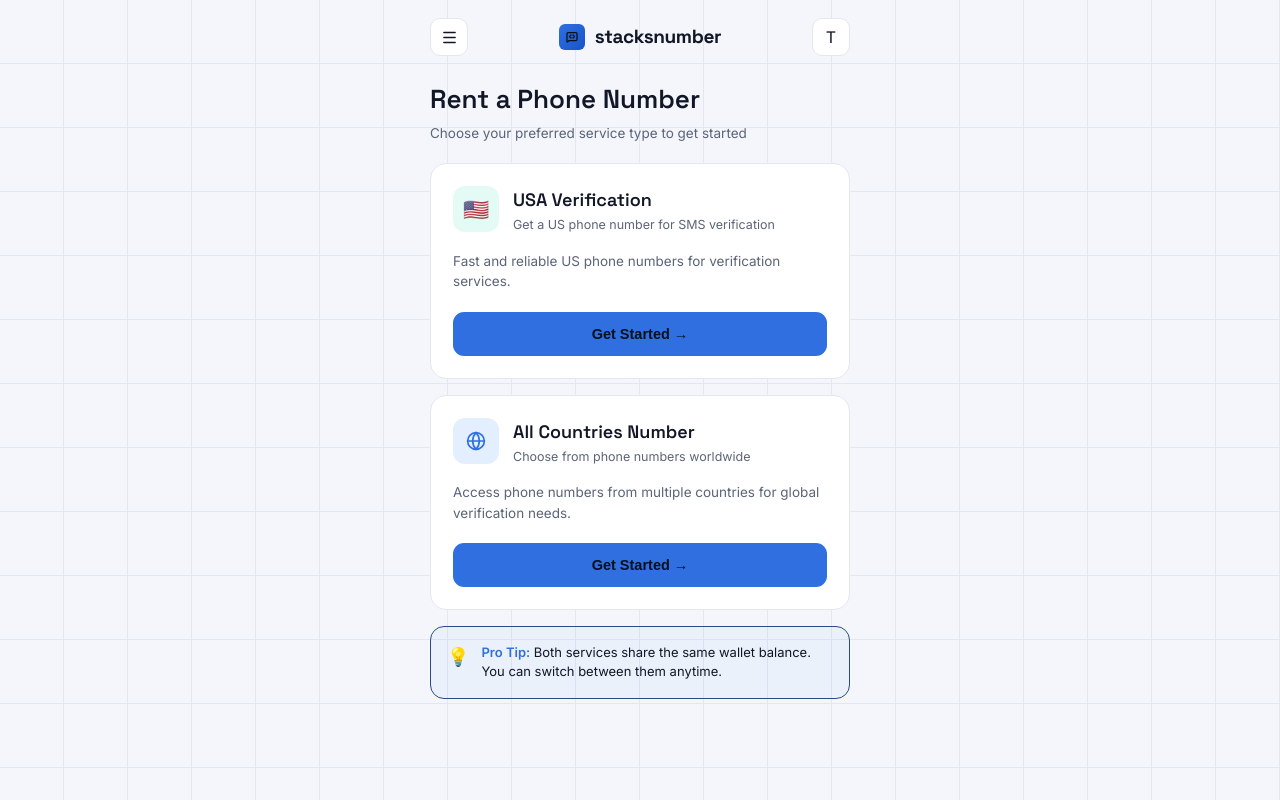
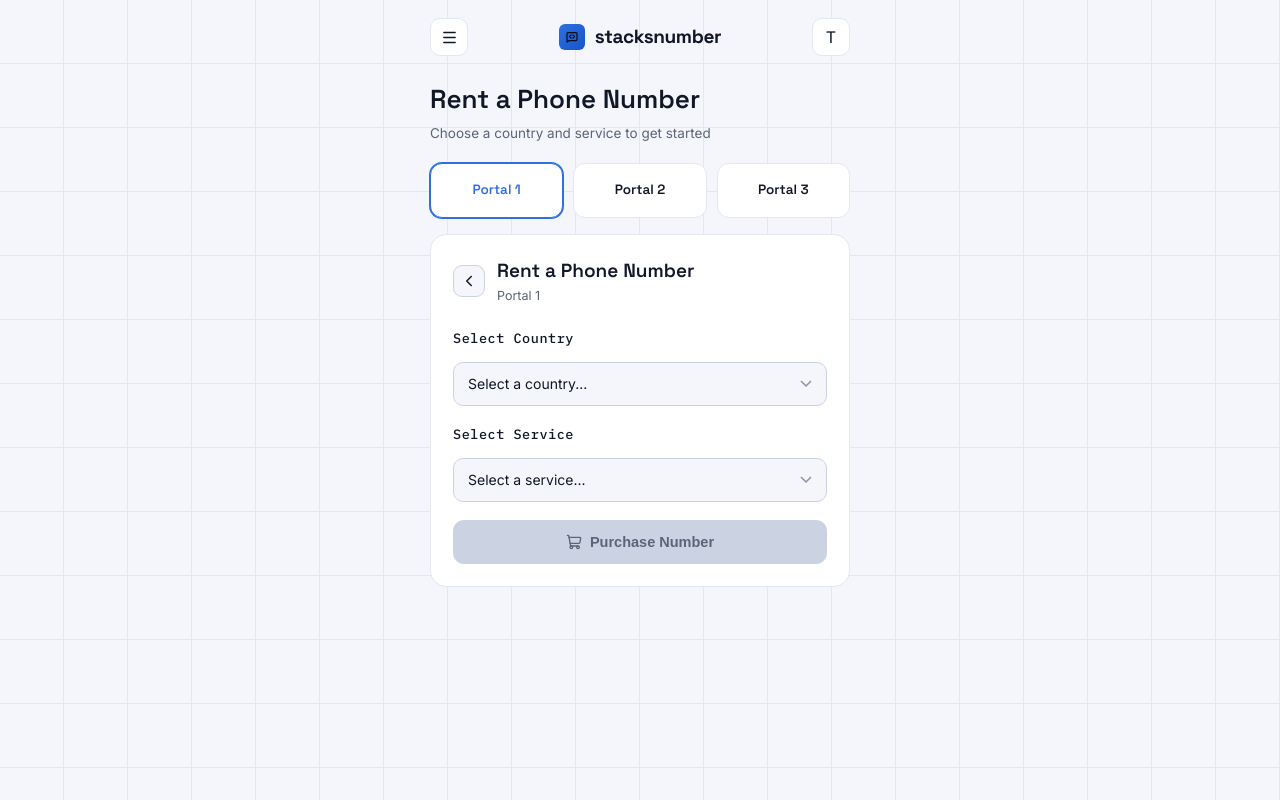
Before and after one commit to timiajeojo/stacks2, a Next.js app: page /dashboard/buy-number in a window 1280 px wide. Built offline with nearby package versions, Linux system fonts and the light colour scheme.

Commit message:
refactor(buy-number): remove USA verification, keep All Countries only

```diff
--- a/app/dashboard/buy-number/page.tsx
+++ b/app/dashboard/buy-number/page.tsx
@@ -6,7 +6,6 @@ import {
   ChevronDown,
   ChevronLeft,
   ShoppingCart,
-  Globe,
   LayoutGrid,
   ArrowDownToLine,
   CheckCircle2,
@@ -21,34 +20,23 @@ const navItems = [
   { label: "Rentals", href: "/dashboard/rentals", icon: Package },
 ];
 
-const usaPrices: Record<string, { cost: string; status: string }> = {
-  whatsapp: { cost: "$1.92", status: "High" },
-  telegram: { cost: "$1.50", status: "Medium" },
-  google: { cost: "$2.10", status: "High" },
-  instagram: { cost: "$1.75", status: "Medium" },
-  discord: { cost: "$1.40", status: "Low" },
-};
-
+// Placeholder — will be replaced once we wire up real Fleexa pricing per
+// country/service/server (sms1/sms2/sms3).
 const tiers = [
   { id: 1, price: "$4.85", stock: "128 left" },
   { id: 2, price: "$6.34", stock: "54 left" },
   { id: 3, price: "$8.90", stock: "12 left" },
 ];
 
-type Step = "select" | "usa" | "all";
-
 export default function BuyNumberPage() {
   const [drawerOpen, setDrawerOpen] = useState(false);
-  const [step, setStep] = useState<Step>("select");
+  const [portal, setPortal] = useState(1);
 
-  const [usaService, setUsaService] = useState("");
-  const [usaPortal, setUsaPortal] = useState(1);
-  const [allCountry, setAllCountry] = useState("");
-  const [allService, setAllService] = useState("");
+  const [country, setCountry] = useState("");
+  const [service, setService] = useState("");
   const [selectedTier, setSelectedTier] = useState(1);
 
-  const usaPrice = usaPrices[usaService];
-  const allReady = allCountry !== "" && allService !== "";
+  const ready = country !== "" && service !== "";
 
   return (
     <>
@@ -102,78 +90,26 @@ export default function BuyNumberPage() {
 
         <div className="page-head">
           <h1>Rent a Phone Number</h1>
-          <p>Choose your preferred service type to get started</p>
+          <p>Choose a country and service to get started</p>
         </div>
 
         <main className="dashboard-main">
-          {/* STEP 1: choose type */}
-          <div className={`step ${step === "select" ? "active" : ""}`}>
-            <div className="opt-card">
-              <div className="opt-head">
-                <div className="opt-icon usa">🇺🇸</div>
-                <div>
-                  <div className="opt-title">USA Verification</div>
-                  <div className="opt-sub">
-                    Get a US phone number for SMS verification
-                  </div>
-                </div>
-              </div>
-              <p className="opt-desc">
-                Fast and reliable US phone numbers for verification services.
-              </p>
-              <button className="btn-start" onClick={() => setStep("usa")}>
-                Get Started →
-              </button>
-            </div>
-
-            <div className="opt-card">
-              <div className="opt-head">
-                <div className="opt-icon all">
-                  <Globe size={20} />
-                </div>
-                <div>
-                  <div className="opt-title">All Countries Number</div>
-                  <div className="opt-sub">
-                    Choose from phone numbers worldwide
-                  </div>
-                </div>
-              </div>
-              <p className="opt-desc">
-                Access phone numbers from multiple countries for global
-                verification needs.
-              </p>
-              <button className="btn-start" onClick={() => setStep("all")}>
-                Get Started →
-              </button>
-            </div>
-
-            <div className="pro-tip">
-              <span className="em">💡</span>
-              <p>
-                <b>Pro Tip:</b> Both services share the same wallet balance.
-                You can switch between them anytime.
-              </p>
-            </div>
-          </div>
-
-          {/* STEP 2: USA verification flow */}
-          <div className={`step ${step === "usa" ? "active" : ""}`}>
           <div className="portal-grid">
             <div
-                className={`portal-tab ${usaPortal === 1 ? "active" : ""}`}
-                onClick={() => setUsaPortal(1)}
+              className={`portal-tab ${portal === 1 ? "active" : ""}`}
+              onClick={() => setPortal(1)}
             >
               Portal 1
             </div>
             <div
-                className={`portal-tab ${usaPortal === 2 ? "active" : ""}`}
-                onClick={() => setUsaPortal(2)}
+              className={`portal-tab ${portal === 2 ? "active" : ""}`}
+              onClick={() => setPortal(2)}
             >
               Portal 2
             </div>
             <div
-                className={`portal-tab ${usaPortal === 3 ? "active" : ""}`}
-                onClick={() => setUsaPortal(3)}
+              className={`portal-tab ${portal === 3 ? "active" : ""}`}
+              onClick={() => setPortal(3)}
             >
               Portal 3
             </div>
@@ -181,77 +117,20 @@ export default function BuyNumberPage() {
 
           <div className="flow-box">
             <div className="flow-head">
-                <button
-                  className="back-btn"
-                  onClick={() => setStep("select")}
-                >
+              <a href="/dashboard" className="back-btn">
                 <ChevronLeft size={18} />
-                </button>
+              </a>
               <div>
-                  <div className="flow-title">USA Verification</div>
-                  <div className="flow-sub">Portal {usaPortal}</div>
-                </div>
-              </div>
-
-              <div className="field">
-                <label>Select Service</label>
-                <select
-                  value={usaService}
-                  onChange={(e) => setUsaService(e.target.value)}
-                >
-                  <option value="">Select a service...</option>
-                  <option value="whatsapp">WhatsApp</option>
-                  <option value="telegram">Telegram</option>
-                  <option value="google">Google</option>
-                  <option value="instagram">Instagram</option>
-                  <option value="discord">Discord</option>
-                </select>
-              </div>
-
-              <div className={`price-box ${usaPrice ? "show" : ""}`}>
-                <div>
-                  <div className="lbl">COST</div>
-                  <div className="cost mono">{usaPrice?.cost ?? "$0.00"}</div>
-                </div>
-                <div className="right">
-                  <div className="lbl">PROVIDER STATUS</div>
-                  <div className="status">{usaPrice?.status ?? "—"}</div>
-                </div>
-              </div>
-
-              <button
-                className={`btn-purchase ${usaPrice ? "enabled" : ""}`}
-                disabled={!usaPrice}
-              >
-                <ShoppingCart size={16} />
-                Purchase Number
-              </button>
-            </div>
-          </div>
-
-          {/* STEP 3: All countries flow */}
-          <div className={`step ${step === "all" ? "active" : ""}`}>
-            <div className="flow-box">
-              <div className="flow-head">
-                <button
-                  className="back-btn"
-                  onClick={() => setStep("select")}
-                >
-                  <ChevronLeft size={18} />
-                </button>
-                <div>
-                  <div className="flow-title">All Countries Portal 1</div>
-                  <div className="flow-sub">
-                    Premium Provider with real non-VoIP numbers
-                  </div>
+                <div className="flow-title">Rent a Phone Number</div>
+                <div className="flow-sub">Portal {portal}</div>
               </div>
             </div>
 
             <div className="field">
               <label>Select Country</label>
               <select
-                  value={allCountry}
-                  onChange={(e) => setAllCountry(e.target.value)}
+                value={country}
+                onChange={(e) => setCountry(e.target.value)}
               >
                 <option value="">Select a country...</option>
                 <option value="us">🇺🇸 United States</option>
@@ -265,8 +144,8 @@ export default function BuyNumberPage() {
             <div className="field">
               <label>Select Service</label>
               <select
-                  value={allService}
-                  onChange={(e) => setAllService(e.target.value)}
+                value={service}
+                onChange={(e) => setService(e.target.value)}
               >
                 <option value="">Select a service...</option>
                 <option value="whatsapp">WhatsApp</option>
@@ -277,7 +156,7 @@ export default function BuyNumberPage() {
               </select>
             </div>
 
-              <div className={`tier-section ${allReady ? "show" : ""}`}>
+            <div className={`tier-section ${ready ? "show" : ""}`}>
               <label>Select Price Tier</label>
               <div className="tier-list">
                 {tiers.map((tier) => (
@@ -311,13 +190,12 @@ export default function BuyNumberPage() {
             </div>
 
             <button
-                className={`btn-purchase ${allReady ? "enabled" : ""}`}
-                disabled={!allReady}
+              className={`btn-purchase ${ready ? "enabled" : ""}`}
+              disabled={!ready}
             >
               <ShoppingCart size={16} />
               Purchase Number
             </button>
-            </div>
           </div>
         </main>
       </div>
```
Lines whose indentation alone changed are shown as unchanged.
